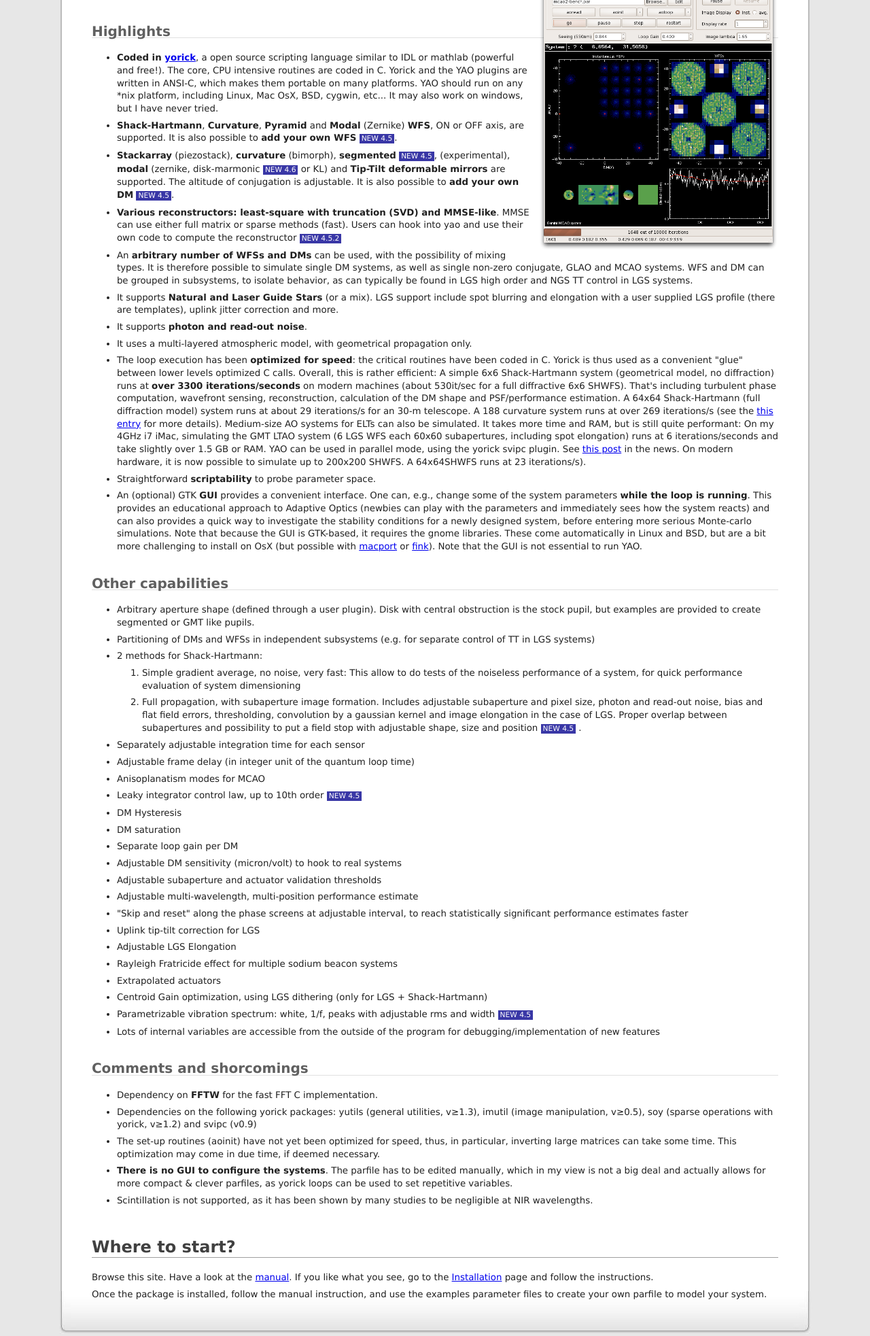
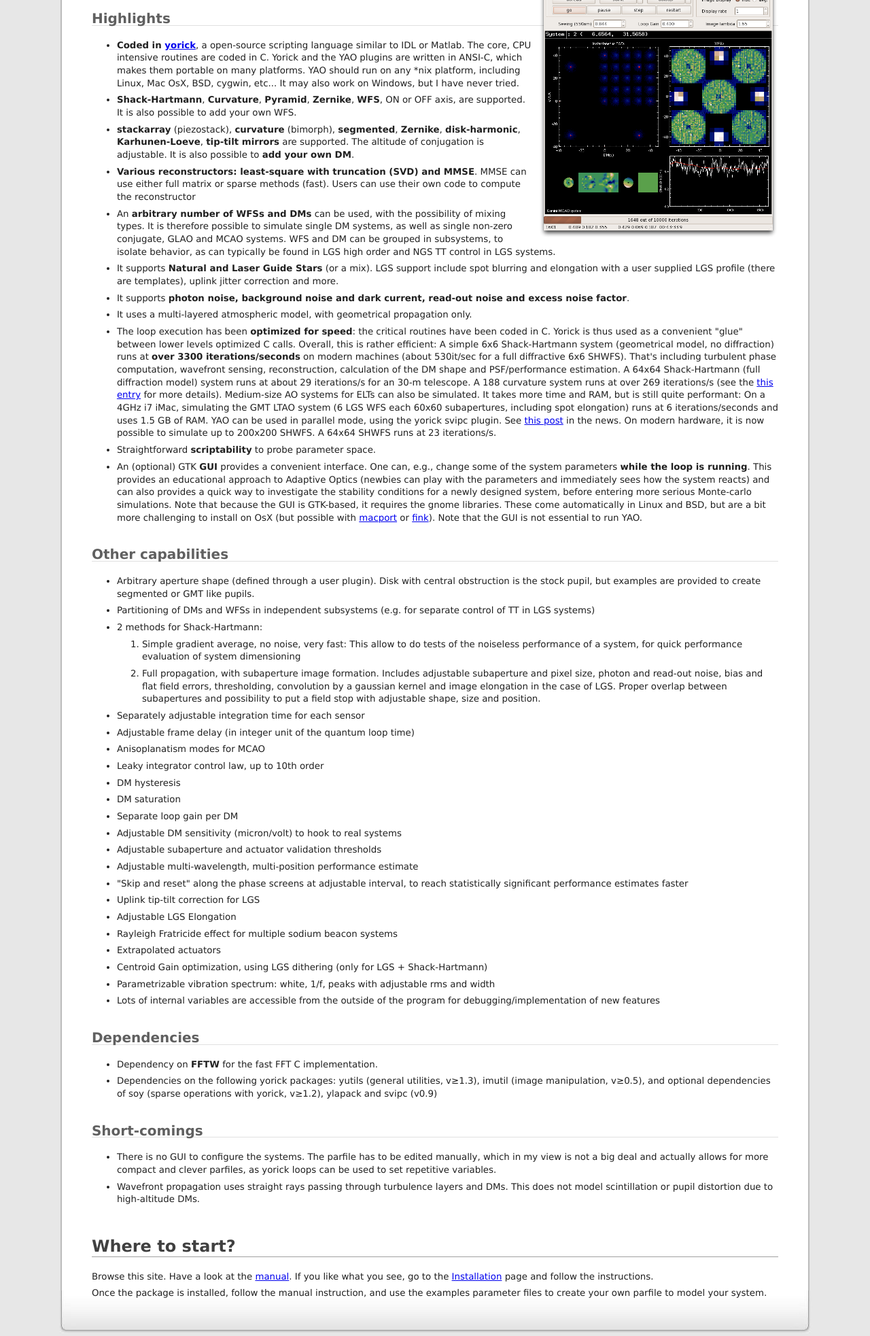
Before and after one commit to frigaut/yao, a plain HTML site: page index.html in a window 1280 px wide. Shown: the part 559-2524 px from the top of the page at 68% size. Drawn offline with Linux system fonts and the light colour scheme.

Commit message:
Minor clean up of documentation

```diff
--- a/index.html
+++ b/index.html
@@ -23,8 +23,6 @@
   <a href="news.html">NEWS</a>
   </div>
 
-
-
   <div id="container">
    <h2>Introduction</h2>
 
@@ -34,7 +32,6 @@
    to use it, expand it and even distribute it, but please link back
    to this page, as I am releasing updates semi-regularly. You are
    also most welcome to contribute your changes, or submit bug reports.
-   The last version of yao to date (August 2020) is <b>5.12</b>.
    Look <a href="news.html">here</a> for the
    latest news.<a name="features" id="features"></a></p>
 
@@ -50,35 +47,31 @@
    <h3>Highlights</h3>
    <ul class="spaced">
 
-     <li><font class="highlight">Coded in <a href="http://yorick.sourceforge.net">yorick</a></font>, a open source scripting language similar to IDL or mathlab (powerful and free!). The core, CPU intensive routines are coded in C. Yorick and the YAO plugins are written in ANSI-C, which makes them portable on many platforms. YAO should run on any *nix platform, including Linux, Mac OsX, BSD, cygwin, etc... It may also work on windows, but I have never tried.</li>
+     <li><font class="highlight">Coded in <a href="http://yorick.sourceforge.net">yorick</a></font>, a open-source scripting language similar to IDL or Matlab. The core, CPU intensive routines are coded in C. Yorick and the YAO plugins are written in ANSI-C, which makes them portable on many platforms. YAO should run on any *nix platform, including Linux, Mac OsX, BSD, cygwin, etc... It may also work on Windows, but I have never tried.</li>
 
      <li>
        <font class="highlight">Shack-Hartmann</font>,
        <font class="highlight">Curvature</font>,
-       <font class="highlight">Pyramid</font> and
-       <font class="highlight">Modal</font> (Zernike)
+       <font class="highlight">Pyramid</font>,
+       <font class="highlight">Zernike</font>,
        <font class="highlight">WFS</font>,
-       ON or OFF axis, are supported. It is also possible
-       to <font class="highlight">add your own
-       WFS</font> <font class="new">NEW 4.5</font>.
+       ON or OFF axis, are supported. It is also possible to add your own WFS.
      </li>
      <li>
-       <font class="highlight">Stackarray</font> (piezostack),
+       <font class="highlight">stackarray</font> (piezostack),
        <font class="highlight">curvature</font> (bimorph),
-       <font class="highlight">segmented</font> <font class="new">NEW 4.5</font>, (experimental),
-       <font class="highlight">modal</font> (zernike,
-       disk-marmonic <font class="new">NEW 4.6</font> or
-       KL) and
-       <font class="highlight">Tip-Tilt deformable mirrors</font>
+       <font class="highlight">segmented</font>,
+       <font class="highlight">Zernike</font>,
+       <font class="highlight">disk-harmonic</font>,
+       <font class="highlight">Karhunen-Loeve</font>,
+       <font class="highlight">tip-tilt mirrors</font>
        are supported. The altitude of conjugation is adjustable. It is
        also possible  to <font class="highlight">add your own
-       DM</font> <font class="new">NEW 4.5</font>.
+       DM</font>.
      </li>
      <li><font class="highlight">Various reconstructors:
-     least-square with truncation (SVD) and MMSE-like</font>. MMSE can use
-     either full matrix or sparse methods (fast). Users can hook into
-     yao and use their own code to compute the
-     reconstructor <font class="new">NEW 4.5.2</font></li>
+     least-square with truncation (SVD) and MMSE</font>. MMSE can use
+     either full matrix or sparse methods (fast). Users can use their own code to compute the reconstructor
      <li>An <font class="highlight">arbitrary number of WFSs and DMs</font>
      can be used, with the possibility of mixing types. It is therefore
      possible to simulate single DM systems, as well as single non-zero
@@ -91,7 +84,7 @@
      with a user supplied LGS profile (there are templates), uplink jitter
      correction and more.
      </li>
-     <li>It supports <font class="highlight">photon and read-out noise</font>.
+     <li>It supports <font class="highlight">photon noise, background noise and dark current, read-out noise and excess noise factor</font>.
      </li>
      <li>It uses a multi-layered atmospheric model, with geometrical propagation only.
      </li>
@@ -110,14 +103,14 @@
        at over 269 iterations/s (see the <a href="news.html#yao_5.0">this
        entry</a> for more details). Medium-size AO systems for ELTs
        can also be simulated. It takes more time and RAM, but is still quite
-       performant: On my 4GHz i7 iMac, simulating the GMT LTAO system
+       performant: On a 4GHz i7 iMac, simulating the GMT LTAO system
        (6 LGS WFS each 60x60 subapertures, including spot elongation) runs at
-       6 iterations/seconds and take slightly over 1.5 GB or RAM.
+       6 iterations/seconds and uses 1.5 GB of RAM.
        YAO can be used in parallel mode, using the yorick svipc plugin.
        See <a href="news.html#Parallel_yao_released_with_improvements">this
        post</a> in the news. On modern hardware, it is now possible to
-       simulate up to 200x200 SHWFS. A 64x64SHWFS runs
-       at 23 iterations/s).
+       simulate up to 200x200 SHWFS. A 64x64 SHWFS runs
+       at 23 iterations/s.
      </li>
      <li>Straightforward <font class="highlight">scriptability</font> to
      probe parameter space.
@@ -157,7 +150,7 @@
          thresholding, convolution by a gaussian kernel and image
          elongation in the case of LGS. Proper overlap between
          subapertures and possibility to put a field stop with
-         adjustable shape, size and position <font class="new">NEW 4.5</font> .
+         adjustable shape, size and position.
          </li>
        </ol>
      </li>
@@ -165,8 +158,8 @@
      <li>Adjustable frame delay (in integer unit of the quantum loop time)</li>
      <li>Anisoplanatism modes for MCAO</li>
      <li>Leaky integrator control law, up to 10th
-     order <font class="new">NEW 4.5</font></li>
-     <li>DM Hysteresis</li>
+     order</li>
+     <li>DM hysteresis</li>
      <li>DM saturation</li>
      <li>Separate loop gain per DM</li>
      <li>Adjustable DM sensitivity (micron/volt) to hook to real systems</li>
@@ -181,29 +174,24 @@
      <li>Centroid Gain optimization, using LGS dithering (only for LGS +
      Shack-Hartmann)</li>
      <li>Parametrizable vibration spectrum: white, 1/f, peaks with
-     adjustable rms and width <font class="new">NEW 4.5</font>
+     adjustable rms and width
      <li>Lots of internal variables are accessible from the outside of the
      program for debugging/implementation of new features</li>
    </ul>
-   <h3>Comments and shorcomings</h3>
+   <h3>Dependencies</h3>
    <ul class="spaced">
      <li>Dependency on <font class="highlight">FFTW</font> for the
      fast FFT C implementation.</li>
      <li>Dependencies on the following yorick packages: yutils
      (general utilities, v&ge;1.3), imutil (image manipulation,
-     v&ge;0.5), soy (sparse operations with yorick, v&ge;1.2) and svipc (v0.9)</li>
-     <li>The set-up routines (aoinit) have not yet been optimized for speed,
-     thus, in particular, inverting large matrices can take some time. This
-     optimization may come in due time, if deemed necessary.</li>
-     <li>
-       <font class="highlight">There is no GUI to configure the systems</font>.
-       The parfile has to be edited manually, which in my view is not a big
-       deal and actually allows for more compact &amp; clever parfiles, as
-       yorick loops can be used to set repetitive variables.
+       v&ge;0.5), and optional dependencies of soy (sparse operations with yorick, v&ge;1.2), ylapack and svipc (v0.9)</li>
+   </ul>
+   <h3>Short-comings</h3>
+   <ul class="spaced">
+     <li>There is no GUI to configure the systems. The parfile has to be edited manually, which in my view is not a big deal and actually allows for more compact and clever parfiles, as yorick loops can be used to set repetitive variables.</li>
+     <li> Wavefront propagation uses straight rays passing through turbulence layers and DMs. This does not model scintillation or pupil distortion due to high-altitude DMs.
      </li>
-     <li>Scintillation is not supported, as it has been shown by many studies
-     to be negligible at NIR wavelengths.
-     </li>
+    </ul>
    </ul><a name="start" id="start"></a>
 
    <h2>Where to start?</h2>
```
